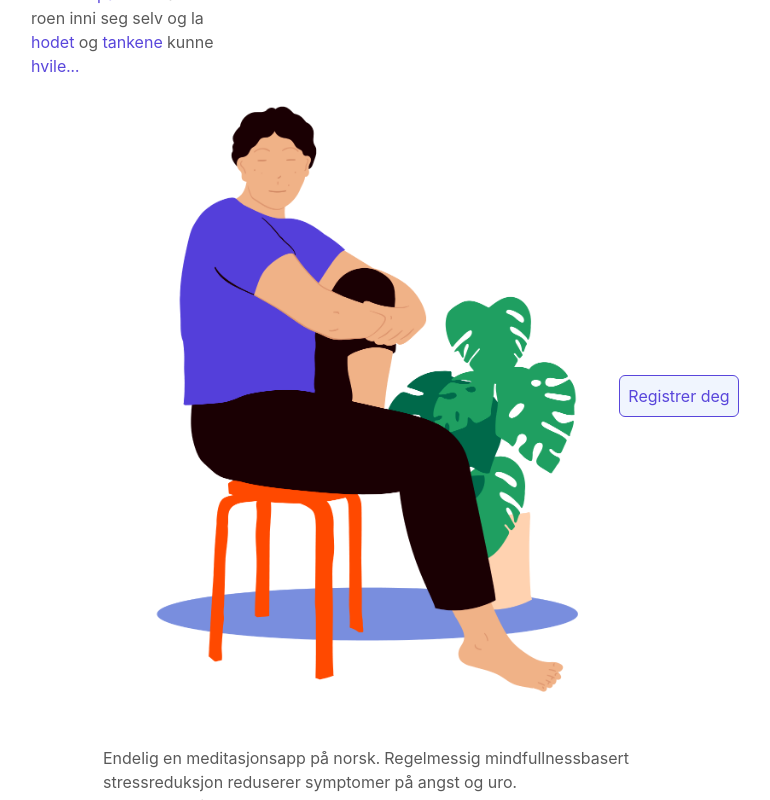
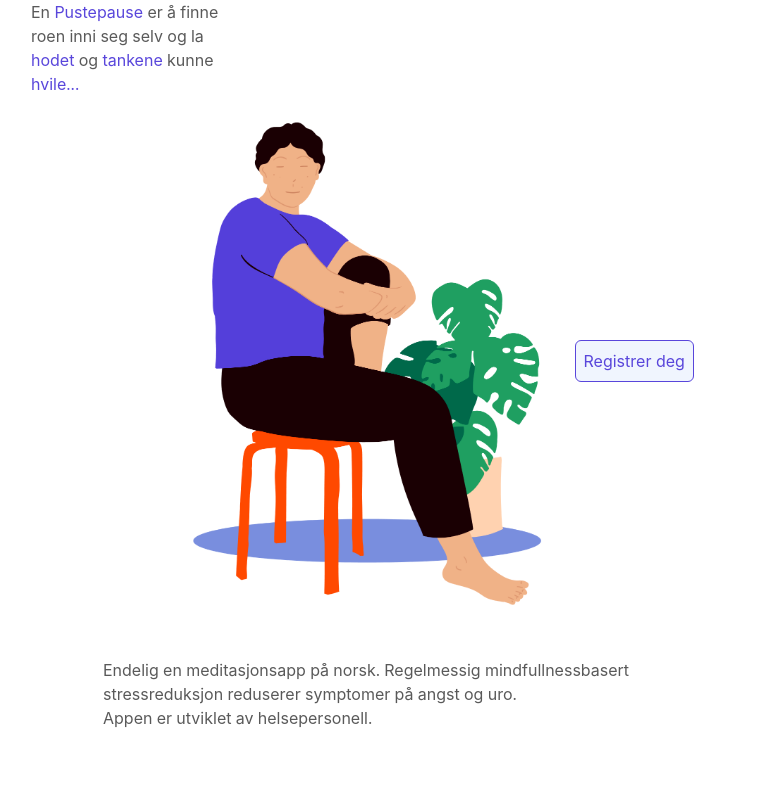
Before and after one commit to nikolai-max/react-pustepause, a React (Create React App) app: page / in a window 1280 px wide. Shown: the whole page, without its empty margins (217-987 px from the left). Built offline with nearby package versions, Linux system fonts and the light colour scheme.

Commit message:
Made the picture smaller for desktop

```diff
--- a/src/index.css
+++ b/src/index.css
@@ -1,7 +1,6 @@
 *, *:before, *:after {
   box-sizing: border-box;
 }
-
 
 body {
   margin: 0;
@@ -19,7 +18,7 @@ body {
 }
 
 .container {
-  height: 100vh;
+  height: 100%;
   display: flex;
   align-items: center;
   overflow: hidden;
@@ -53,7 +52,7 @@ body {
 }
 
 .illustration-desktop {
-  width: 40%;
+  width: 33%;
 }
 .illustration-tablet {
   width: 50%;
```
